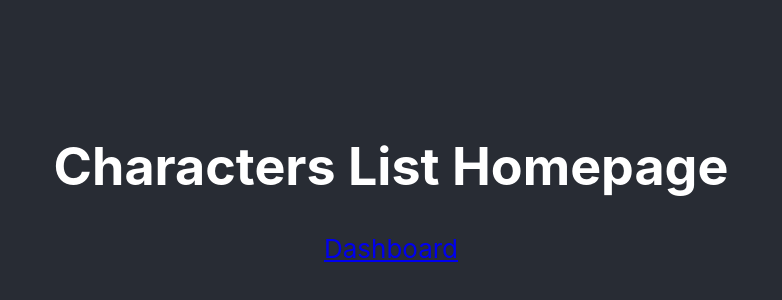
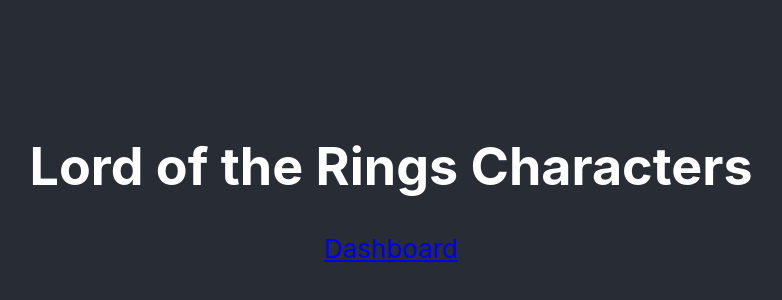
Before and after one commit to CruzNicholas-FS/lotrcrud, a React (Create React App) app in the folder reactfiles/: page / in a window 1280 px wide. Shown: the part 218-518 px from the top of the page, without its empty margins (249-1031 px from the left). Built offline with nearby package versions, Linux system fonts and the light colour scheme.

Commit message:
Specify topic of app on home page title

```diff
--- a/reactfiles/src/pages/Home.js
+++ b/reactfiles/src/pages/Home.js
@@ -5,7 +5,7 @@
   return (
     <div className="App">
       <header className="App-header">
-       <h1>Characters List Homepage</h1>
+       <h1>Lord of the Rings Characters</h1>
        <Link to="/dashboard">Dashboard</Link>
       </header>
     </div>
```
